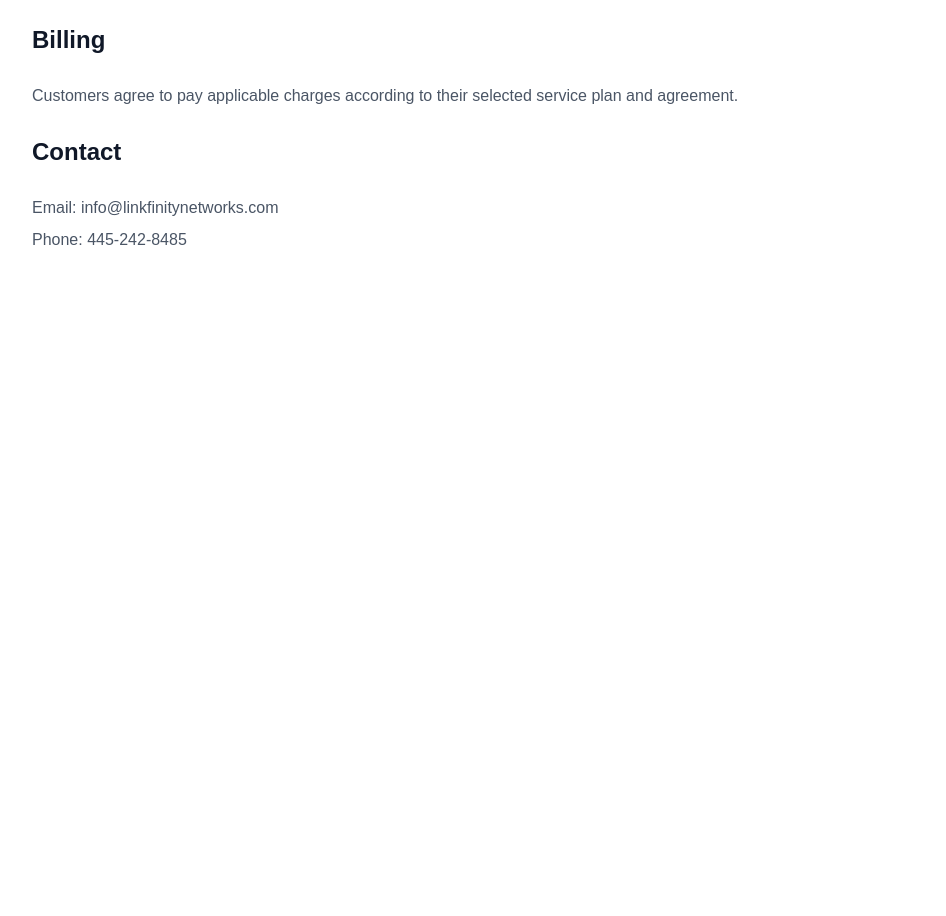
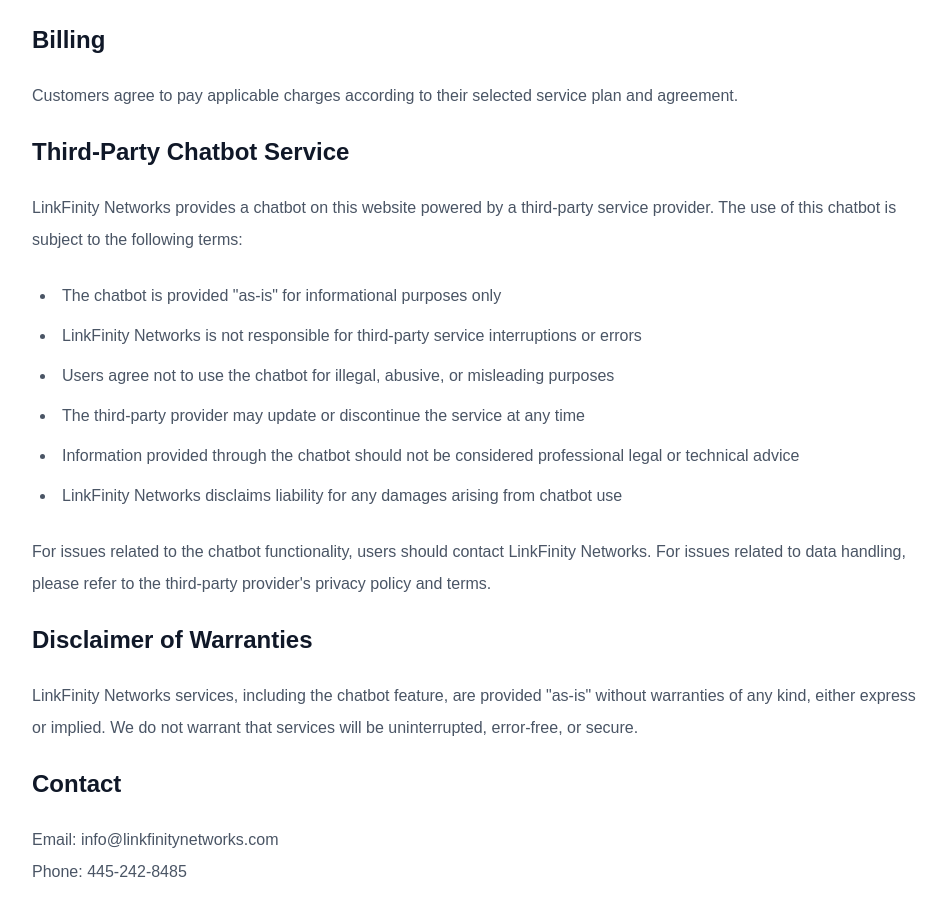
Before and after one commit to Preeshah/linkfinity-networks, a Next.js app: page /terms-and-conditions in a window 1280 px wide. Shown: the part 600-1516 px from the top of the page, without its empty margins (160-1106 px from the left). Before the commit the page ends 952 px from the top, so only its background shows below. Built offline with nearby package versions, Linux system fonts and the light colour scheme.

Commit message:
Updated terms and coditions based on 3rd party chatbot

```diff
--- a/app/privacy-policy/page.tsx
+++ b/app/privacy-policy/page.tsx
@@ -44,6 +44,31 @@ export default function PrivacyPolicy() {
 
 
                     <h2 className="text-2xl font-bold text-gray-900">
+                        Third-Party Chatbot
+                    </h2>
+
+
+                    <p>
+                        Our website includes a chatbot service powered by a third-party provider.
+                        When you interact with the chatbot, certain information may be collected
+                        and processed by this third-party service, including:
+                    </p>
+
+                    <ul className="list-disc list-inside space-y-2 ml-2">
+                        <li>Messages you send to the chatbot</li>
+                        <li>User session data and interaction history</li>
+                        <li>Your IP address and device information</li>
+                        <li>Any personal information you voluntarily provide in chat</li>
+                    </ul>
+
+                    <p>
+                        The third-party chatbot provider may use this data according to their
+                        own privacy policy. We recommend reviewing their privacy terms before
+                        engaging with the chatbot. LinkFinity Networks is not responsible for
+                        the third-party provider's handling of your data.
+                    </p>
+
+                    <h2 className="text-2xl font-bold text-gray-900">
                         Data Security
                     </h2>
 
@@ -51,6 +76,8 @@ export default function PrivacyPolicy() {
                     <p>
                         We take reasonable measures to protect your information
                         using secure technologies and industry best practices.
+                        Please note that communications with third-party services
+                        may be subject to different security standards.
                     </p>
 
 
--- a/app/terms-and-conditions/page.tsx
+++ b/app/terms-and-conditions/page.tsx
@@ -64,6 +64,42 @@ export default function TermsAndConditions() {
                         their selected service plan and agreement.
                     </p>
 
+                    <h2 className="text-2xl font-bold text-gray-900">
+                        Third-Party Chatbot Service
+                    </h2>
+
+
+                    <p>
+                        LinkFinity Networks provides a chatbot on this website powered by
+                        a third-party service provider. The use of this chatbot is subject to
+                        the following terms:
+                    </p>
+
+                    <ul className="list-disc list-inside space-y-2 ml-2">
+                        <li>The chatbot is provided "as-is" for informational purposes only</li>
+                        <li>LinkFinity Networks is not responsible for third-party service interruptions or errors</li>
+                        <li>Users agree not to use the chatbot for illegal, abusive, or misleading purposes</li>
+                        <li>The third-party provider may update or discontinue the service at any time</li>
+                        <li>Information provided through the chatbot should not be considered professional legal or technical advice</li>
+                        <li>LinkFinity Networks disclaims liability for any damages arising from chatbot use</li>
+                    </ul>
+
+                    <p>
+                        For issues related to the chatbot functionality, users should contact
+                        LinkFinity Networks. For issues related to data handling, please refer
+                        to the third-party provider's privacy policy and terms.
+                    </p>
+
+                    <h2 className="text-2xl font-bold text-gray-900">
+                        Disclaimer of Warranties
+                    </h2>
+
+
+                    <p>
+                        LinkFinity Networks services, including the chatbot feature, are provided
+                        "as-is" without warranties of any kind, either express or implied. We do not
+                        warrant that services will be uninterrupted, error-free, or secure.
+                    </p>
 
                     <h2 className="text-2xl font-bold text-gray-900">
                         Contact
```
Also changed, not shown: 1 other file (tests, documents, lock files or other folders).
